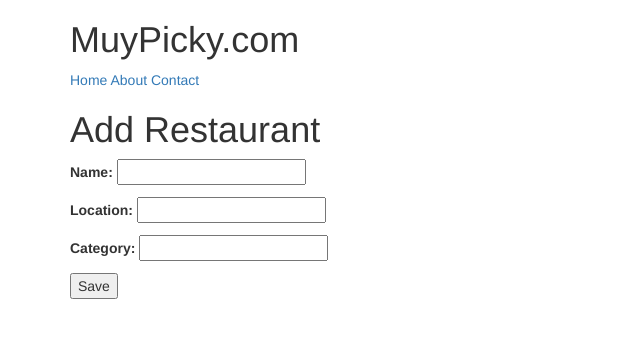
After one commit to Vladiio/try_django1_11, a Django app: page /restaurants/create/ in a window 1280 px wide. The commit adds this page. Shown: the top 338 px of the page, without its empty margins (0-640 px from the left). Run offline with Django 3.2, Linux system fonts and the light colour scheme; some libraries are stand-ins or nearby versions.

Commit message:
26 -  The Extra Power of Django Model Forms

```diff
--- a/muypicky/urls.py
+++ b/muypicky/urls.py
@@ -17,12 +17,21 @@ from django.conf.urls import url
 from django.contrib import admin
 from django.views.generic import TemplateView
 
-from restaurants import views
+from restaurants.views import (
+        restaurant_list_view,
+        RestaurantListView,
+        RestaurantDetailView,
+        RestaurantCreateView,
+)
 
 urlpatterns = [
     url(r'^admin/', admin.site.urls),
-    url(r'^$', views.TemplateView.as_view(template_name="home.html")),
-    url(r'^restaurants/$', views.restaurant_list_view),
+    url(r'^$', TemplateView.as_view(template_name="home.html")),
+    url(r'^restaurants/$', RestaurantListView.as_view()),
+    url(r'^restaurants/create/$', RestaurantCreateView.as_view()),
+    url(r'^restaurants/(?P<slug>[\w-]+)/$', RestaurantDetailView.as_view()),
+    # url(r'^restaurants/(?P<slug>\w+)/$', RestaurantListView.as_view()),
+    #url(r'^restaurants/asian/$', AsianRestaurantListView.as_view()),
     url(r'^contact/$', TemplateView.as_view(template_name='contact.html')),
     url(r'^about/$', TemplateView.as_view(template_name='about.html')),
 ]
--- /dev/null
+++ b/restaurants/forms.py
@@ -0,0 +1,32 @@
+from django import forms
+
+from .models import RestaurantLocation
+
+
+class RestaurantLocationCreateForm(forms.ModelForm):
+
+    def clean_name(self):
+        name = self.cleaned_data.get("name")
+        if name == "Hello":
+            raise forms.ValidationError("Not a valid name")
+        return name
+
+    class Meta:
+        model = RestaurantLocation
+        fields = [
+            'name',
+            'location',
+            'category',
+        ]
+
+
+class RestaurantCreateForm(forms.Form):
+    name = forms.CharField()
+    location = forms.CharField(required=False)
+    category = forms.CharField(required=False)
+
+    def clean_name(self):
+        name = self.cleaned_data.get("name")
+        if name == "Hello":
+            raise forms.ValidationError("Not a valid name")
+        return name
--- a/restaurants/models.py
+++ b/restaurants/models.py
@@ -1,4 +1,7 @@
 from django.db import models
+from django.db.models.signals import pre_save, post_save
+
+from .utils import unique_slug_generator
 
 
 class RestaurantLocation(models.Model):
@@ -7,7 +10,26 @@ class RestaurantLocation(models.Model):
     category = models.CharField(max_length=120, null=True, blank=True)
     timestamp = models.DateTimeField(auto_now_add=True)
     updated = models.DateTimeField(auto_now=True)
+    slug = models.SlugField(null=True, blank=True)
     # my_date_field = models.DateField(auto_now=False, auto_now_add=False)
 
     def __str__(self):
         return self.name
+
+    @property
+    def title(self):
+        return self.name
+
+
+def rl_pre_save_receiveir(sender, instance, *args, **kwargs):
+    if not instance.slug:
+        instance.slug = unique_slug_generator(instance)
+
+
+# def rl_post_save_receiver(sender, instance, created, *args, **kwargs):
+#     print('saved...')
+#     print(instance.timestamp)
+
+
+pre_save.connect(rl_pre_save_receiveir, sender=RestaurantLocation)
+# post_save.connect(rl_post_save_receiver, sender=RestaurantLocation)
--- /dev/null
+++ b/restaurants/templates/restaurants/form.html
@@ -0,0 +1,16 @@
+{% extends 'base.html' %}
+
+{% block head_title %}Add Restaurant || {{ block.super }} {% endblock %}
+
+{% block content %}
+<h1>Add Restaurant</h1>
+{% if form.errors %}
+    {{ form.errors }}
+{% endif %}
+
+<form action="" method="post">
+    {% csrf_token %}
+    {{ form.as_p}}
+    <button type="submit">Save</button>
+</form>
+{% endblock %}
--- a/restaurants/templates/restaurants/restaurants_list.html
+++ b/restaurants/templates/restaurants/restaurantlocation_detail.html
@@ -3,8 +3,9 @@
 {% block head_title %}Restaurants || {{ block.super }} {% endblock %}
 
 {% block content %}
-<h1>Restaurant List</h1>
-
+<h1>{{ object.name }} <small>{{ object.category }}</small></h1>
+<p>{{ object.location }}</p>
+<p> {{ object.timestamp }}, Updated {{ object.updated|timesince }} ago</p>
 <ul>
     {% for obj in object_list %}
         <li>{{ obj.name }} {{ obj.timestamp }} {{ obj.updated }}</li>
--- /dev/null
+++ b/restaurants/utils.py
@@ -0,0 +1,23 @@
+import string
+import random
+
+from django.utils.text import slugify
+
+
+DONT_USE = ['create',]
+
+def random_string_generator(
+        size=10, chars=string.ascii_lowercase + string.digits):
+    return "".join(random.choice(chars) for _ in range(size))
+
+
+def unique_slug_generator(instance, new_slug=None):
+    slug = new_slug if new_slug is not None else slugify(instance.title)
+    Class_ = instance.__class__
+    is_exist = Class_.objects.filter(slug=slug).exists()
+    if is_exist or slug in DONT_USE:
+        slug = "{slug}-{randstr}".format(
+                    slug=slug,
+                    randstr=random_string_generator())
+        return unique_slug_generator(instance, slug)
+    return slug
--- a/restaurants/views.py
+++ b/restaurants/views.py
@@ -1,10 +1,13 @@
 import random
 
-from django.shortcuts import render
+from django.db.models import Q
+from django.http import HttpResponseRedirect
+from django.shortcuts import render, get_object_or_404
 from django.views import View
-from django.views.generic import TemplateView
+from django.views.generic import ListView, DetailView, CreateView
 
 from .models import RestaurantLocation
+from .forms import RestaurantCreateForm, RestaurantLocationCreateForm
 
 
 def restaurant_list_view(request):
@@ -14,3 +17,26 @@ def restaurant_list_view(request):
         "object_list": queryset
     }
     return render(request, template_name, context)
+
+
+class RestaurantListView(ListView):
+
+    def get_queryset(self):
+        slug = self.kwargs.get("slug")
+        if slug:
+            queryset = RestaurantLocation.objects.filter(
+                        Q(category__iexact=slug) |
+                        Q(category__icontains=slug))
+        else:
+            queryset = RestaurantLocation.objects.all()
+        return queryset
+
+
+class RestaurantDetailView(DetailView):
+    queryset = RestaurantLocation.objects.all()
+
+
+class RestaurantCreateView(CreateView):
+    form_class = RestaurantLocationCreateForm
+    template_name = "restaurants/form.html"
+    success_url = "/restaurants/"
```
Also changed, not shown: restaurants/templates/restaurants/restaurantlocation_list.html (added, +16 -0 lines).
